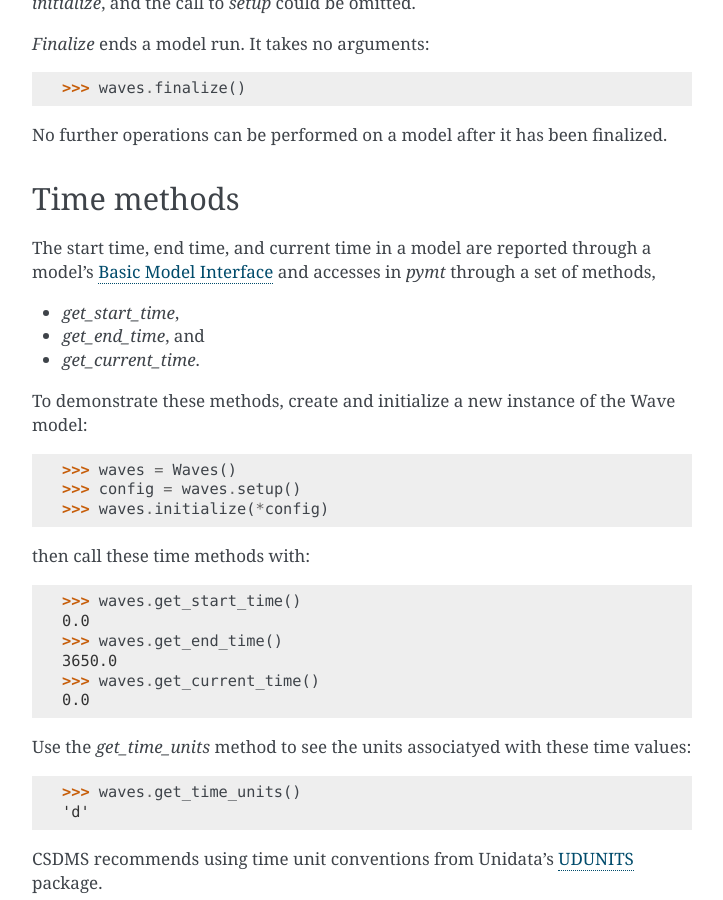
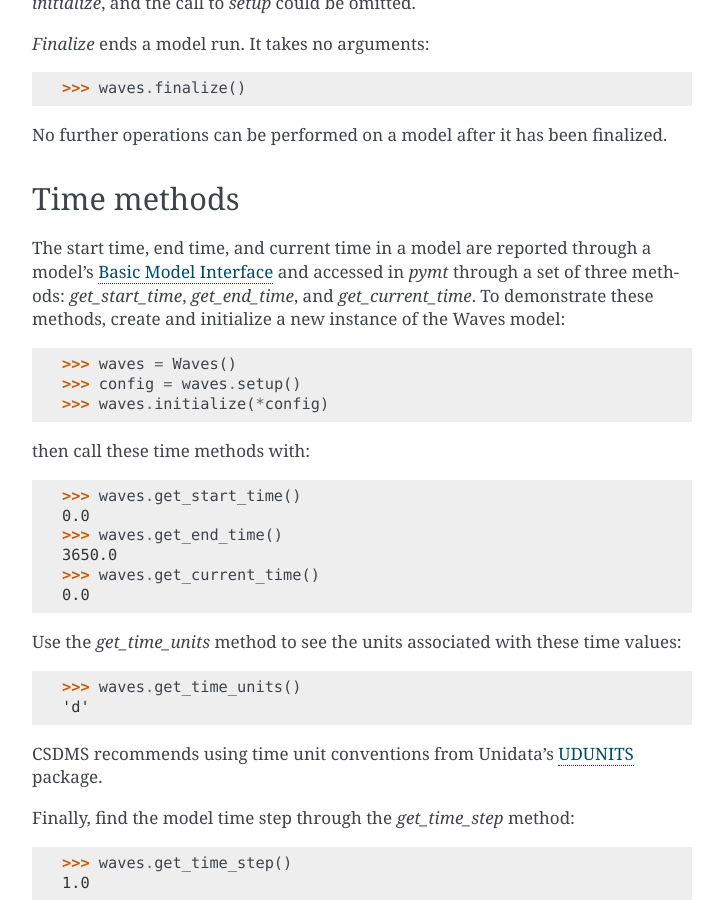
Before and after one commit to csdms/pymt, a Sphinx documentation site: the page built from docs/usage.rst, in a window 1280 px wide and 900 px high, scrolled down 2866 px. Shown: the whole window, without its empty margins (388-1111 px from the left). Built offline with Sphinx 7.4.7, drawn with Linux system fonts in a browser that asks for light colours; pages that are not in the unit, such as notebooks, are missing from menus.

Commit message:
So many typos

```diff
--- a/docs/usage.rst
+++ b/docs/usage.rst
@@ -218,14 +218,10 @@
 The start time, end time, and current time in a model
 are reported through a model's
 `Basic Model Interface`_
-and accesses in *pymt* through a set of methods,
-
-* *get_start_time*,
-* *get_end_time*, and
-* *get_current_time*.
-
+and accessed in *pymt* through a set of three methods:
+*get_start_time*, *get_end_time*, and *get_current_time*.
 To demonstrate these methods,
-create and initialize a new instance of the Wave model:
+create and initialize a new instance of the Waves model:
 
 .. code-block:: python
 
@@ -245,7 +241,7 @@
   0.0
 
 Use the *get_time_units* method to see the
-units associatyed with these time values:
+units associated with these time values:
 
 .. code-block:: python
 
```
